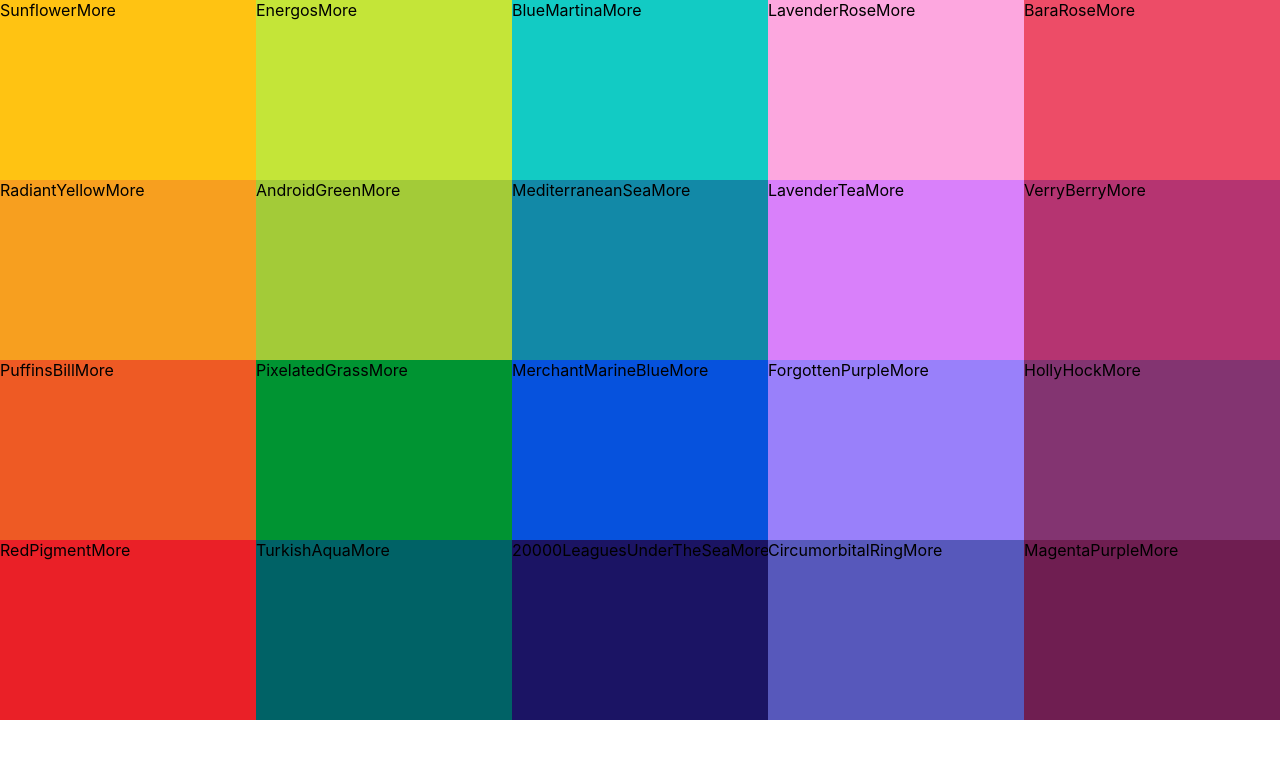
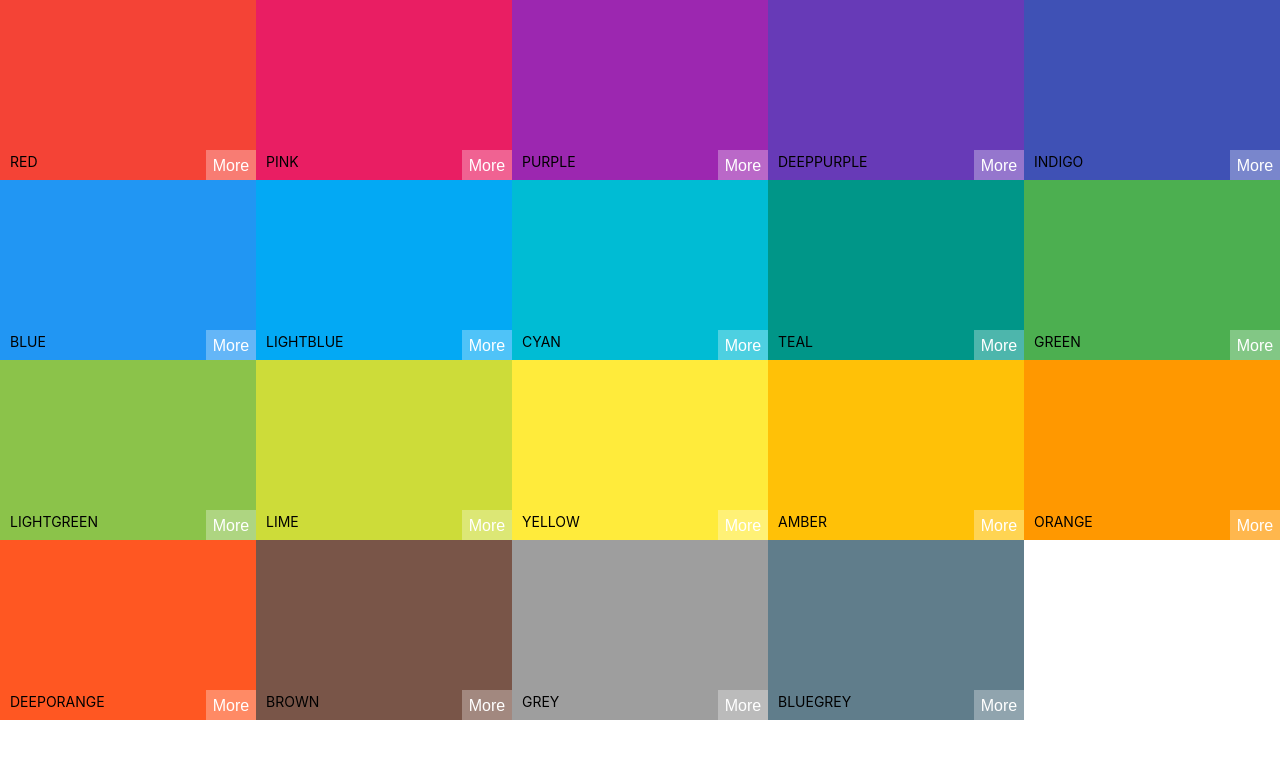
Before and after one commit to dhanmoni/React-color-palette, a React (Create React App) app: page / in a window 1280 px wide. Shown: the top 758 px of the page. Built offline with nearby package versions, Linux system fonts and the light colour scheme.

Commit message:
added copy overlay animation

```diff
--- a/package.json
+++ b/package.json
@@ -7,6 +7,7 @@
     "@testing-library/react": "^9.3.2",
     "@testing-library/user-event": "^7.1.2",
     "react": "^16.13.1",
+    "react-copy-to-clipboard": "^5.0.2",
     "react-dom": "^16.13.1",
     "react-scripts": "3.4.1"
   },
--- a/src/App.js
+++ b/src/App.js
@@ -5,7 +5,7 @@
 function App() {
   return (
     <div>
-      <Palette {...seedColor[2]} />
+      <Palette {...seedColor[0]} />
     </div>
   );
 }
--- a/src/Components/ColorBox.js
+++ b/src/Components/ColorBox.js
@@ -1,16 +1,48 @@
 import React, { Component } from "react";
 import "./Styles/ColorBox.css";
+import { CopyToClipboard } from "react-copy-to-clipboard";
 
 class ColorBox extends Component {
+  constructor(props) {
+    super(props);
+    this.state = {
+      isCopied: false,
+    };
+    this.changeCopiedState = this.changeCopiedState.bind(this);
+  }
+
+  changeCopiedState() {
+    console.log("hello");
+    this.setState(
+      {
+        isCopied: true,
+      },
+      () => {
+        setTimeout(() => this.setState({ isCopied: false }), 1500);
+      }
+    );
+  }
+
   render() {
+    const { name, background } = this.props;
     return (
-      <div
-        className="colorBox"
-        style={{ backgroundColor: this.props.background }}
-      >
-        <span>{this.props.name}</span>
-        <span>More</span>
-      </div>
+      <CopyToClipboard text={background} onCopy={this.changeCopiedState}>
+        <div className="color-box" style={{ background }}>
+          <div className={`copy-msg ${this.state.isCopied && "show"}`}>
+            <h1>Copied!</h1>
+            <p>{background}</p>
+          </div>
+          <div
+            style={{ background }}
+            className={`copy-overlay ${this.state.isCopied && "show"}`}
+          />
+
+          <div className="copy-button">Copy</div>
+
+          <div className="color-name">{name}</div>
+          <button className="more-button">More</button>
+        </div>
+      </CopyToClipboard>
     );
   }
 }
--- a/src/Components/Styles/ColorBox.css
+++ b/src/Components/Styles/ColorBox.css
@@ -1,8 +1,104 @@
-.colorBox {
+.color-box {
   height: 25%;
   width: 20%;
   display: inline-block;
   margin: 0 auto;
   cursor: pointer;
   position: relative;
+  margin-bottom: -4px;
 }
+
+.copy-button {
+  width: 100px;
+  height: 30px;
+  position: absolute;
+  top: 50%;
+  left: 50%;
+  transform: translate(-50%, -50%);
+  background-color: rgba(255, 255, 255, 0.3);
+  outline: none;
+  text-align: center;
+  line-height: 30px;
+  color: white;
+  font-size: 1rem;
+  opacity: 0;
+}
+.color-box:hover .copy-button {
+  opacity: 1;
+  transition: 0.5s;
+}
+
+.color-name {
+  position: absolute;
+  bottom: 0;
+  left: 0;
+  padding: 10px;
+  font-size: 14px;
+  text-transform: uppercase;
+}
+
+.more-button {
+  position: absolute;
+  right: 0;
+  bottom: 0;
+  width: 50px;
+  height: 30px;
+  background-color: rgba(255, 255, 255, 0.3);
+  text-align: center;
+  line-height: 30px;
+  color: white;
+  font-size: 1rem;
+  border: none;
+  cursor: pointer;
+}
+
+.copy-overlay {
+  opacity: 0;
+  z-index: 0;
+  width: 100%;
+  height: 100%;
+  transform: scale(0.1);
+  transition: transform 0.6s ease-in-out;
+}
+
+.copy-overlay.show {
+  transform: scale(20);
+  position: absolute;
+  opacity: 1;
+  z-index: 10;
+}
+
+.copy-msg {
+  position: fixed;
+  top: 0;
+  left: 0;
+  right: 0;
+  bottom: 0;
+  width: 100%;
+  height: 100%;
+  display: flex;
+  align-items: center;
+  justify-content: center;
+  opacity: 0;
+  transform: scale(0.1);
+  z-index: -20;
+  color: white;
+  flex-direction: column;
+  font-size: 2rem;
+}
+.copy-msg.show {
+  opacity: 1;
+  transform: scale(1);
+  z-index: 25;
+  transition: all 0.3s ease-in-out;
+  transition-delay: 0.3s;
+}
+.copy-msg h1 {
+  background-color: rgba(255, 255, 255, 0.3);
+  font-weight: 400;
+  text-shadow: 1px 1.5px black;
+  width: 100%;
+  text-align: center;
+  padding: 1rem;
+  text-transform: uppercase;
+}
--- a/src/Components/Styles/Palette.css
+++ b/src/Components/Styles/Palette.css
@@ -1,5 +1,6 @@
 .palette {
   height: 100vh;
+  overflow: hidden;
 }
 .palette-colors {
   height: 90%;
```
Also changed, not shown: 1 other file (tests, documents, lock files or other folders).
